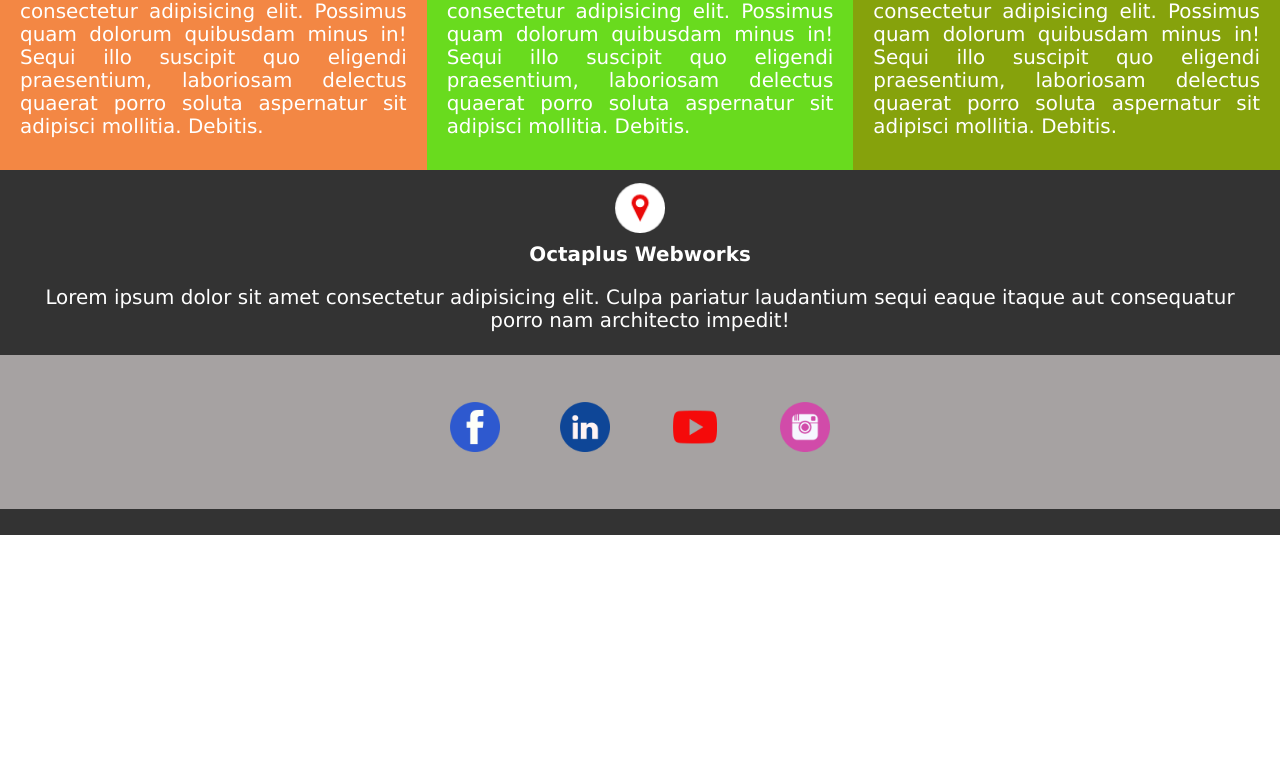
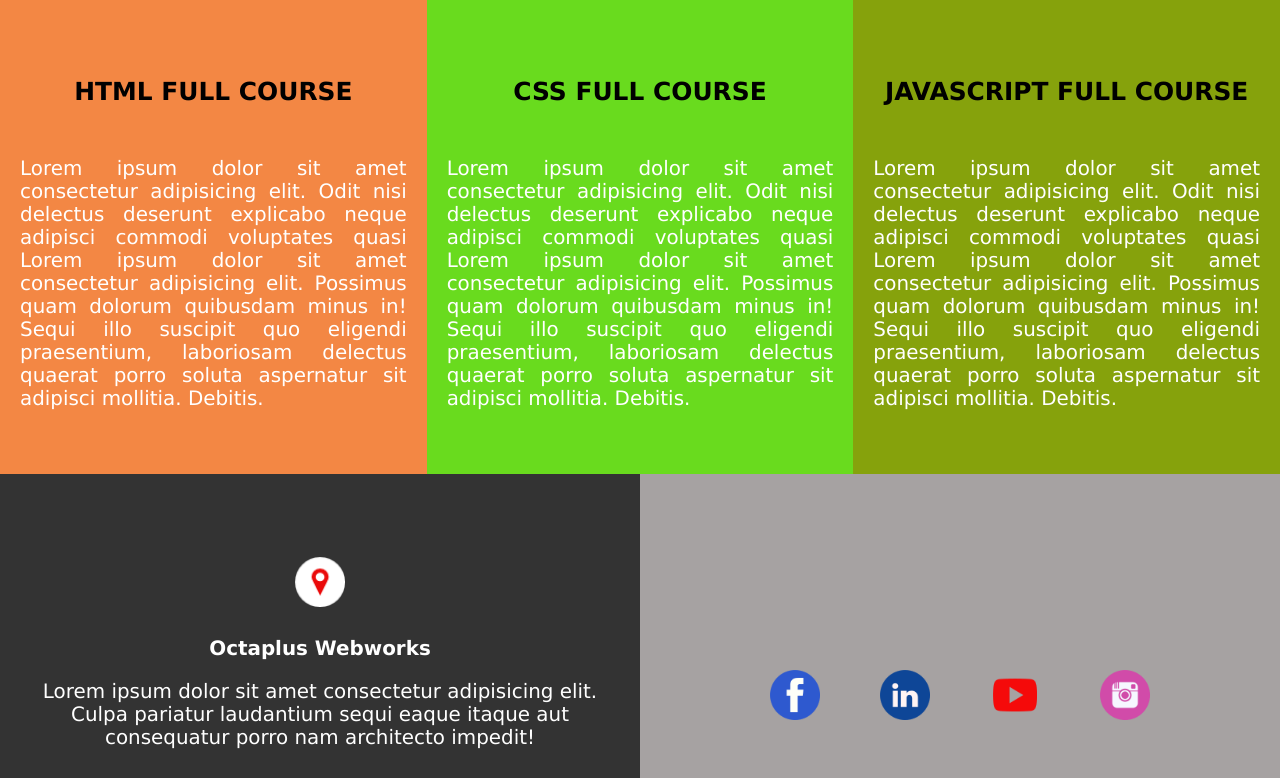
Before and after one commit to octaplusalpha/3mtt-mobile-first-plp, a plain HTML site: page index.html in a window 1280 px wide. Shown: the part 1558-2336 px from the top of the page. Before the commit the page ends 2093 px from the top, so only its background shows below. Drawn offline with Linux system fonts and the light colour scheme.

Commit message:
footer set

```diff
--- a/index.html
+++ b/index.html
@@ -92,12 +92,12 @@
       <div class="footer-content-container">
         <ul>
           <li>
-            <a href="https://facebook.com"></a
-            ><img
-              src="resources/Facebook1.png"
-              alt="facebook logo"
-              class="socials"
-            />
+            <a href="https://facebook.com"
+              ><img
+                src="resources/Facebook1.png"
+                alt="facebook logo"
+                class="socials"
+            /></a>
           </li>
           <li>
             <a href="https://linkedin.com"
@@ -125,7 +125,6 @@
           </li>
         </ul>
       </div>
-      <div class="footer-content-container"></div>
     </footer>
   </body>
 </html>
--- a/style.css
+++ b/style.css
@@ -148,7 +148,7 @@ p {
   body {
     display: grid;
     grid-template-columns: repeat(3, 1fr);
-    grid-template-rows: 0.6fr 1fr 0.4fr;
+    grid-template-rows: 0.8fr 1fr 0.3fr;
   }
   header {
     grid-column: 1/-1;
@@ -170,7 +170,7 @@ p {
 
   button {
     font-size: 1.5em;
-    margin-top: 70px;
+    margin-top: 6em;
   }
   main {
     grid-column: 1/-1;
@@ -182,7 +182,27 @@ p {
   footer {
     grid-column: 1/-1;
     grid-row: 3;
+    display: grid;
+    grid-template-columns: repeat(2, 1fr);
+    grid-template-rows: 1fr;
   }
+  .footer-content-container:nth-child(1) {
+    grid-column: 1;
+    height: 100%;
+  }
+  .footer-content-container:nth-child(1) #map {
+    margin-bottom: 20px;
+    margin-top: 70px;
+  }
+  .footer-content-container:nth-child(2) {
+    grid-column: 2;
+    height: 100%;
+    width: 100%;
+  }
+  .footer-content-container:nth-child(2) ul {
+    margin-top: 150px;
+  }
+
   .text-content,
   .title {
     display: inline-block;
```
